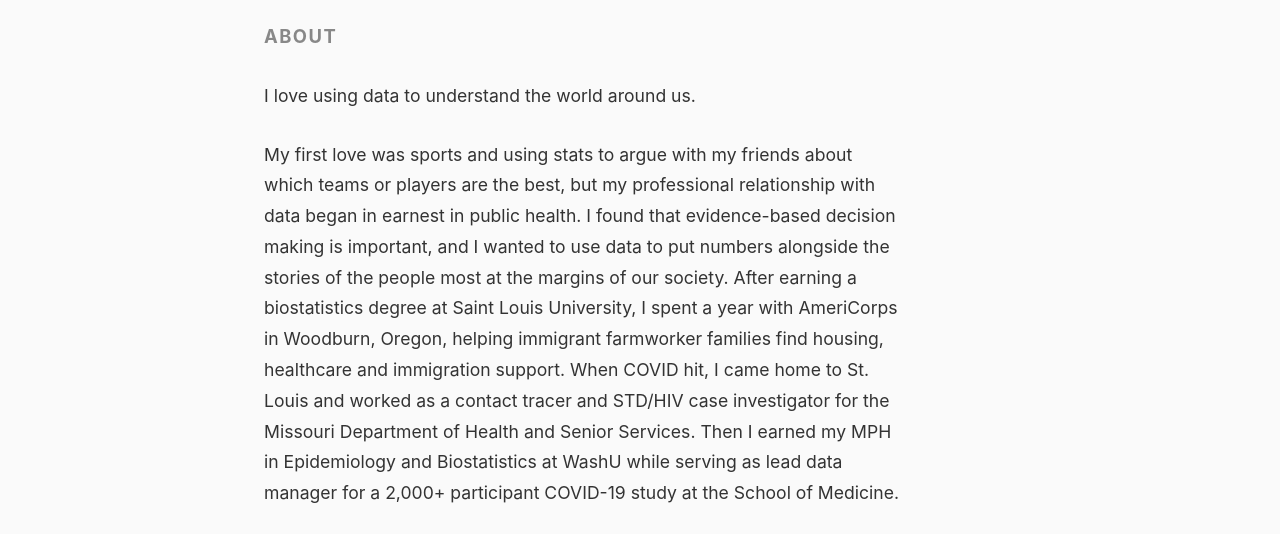
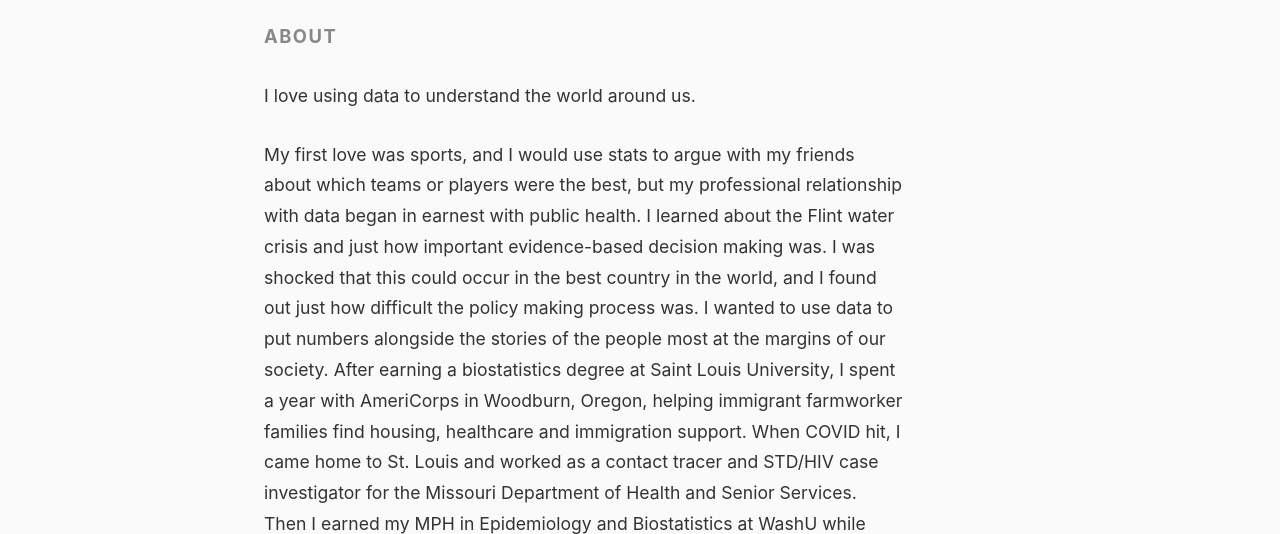
Before and after one commit to Hijodeagua/tremayne-watterson.github.io, a plain HTML site: page index.html in a window 1280 px wide. Shown: the part 209-743 px from the top of the page. Drawn offline with Linux system fonts and the light colour scheme.

Commit message:
Update About intro: add Flint water crisis origin
Co-Authored-By: Claude Fable 5.2 <noreply@anthropic.com>
Claude-Session: https://claude.ai/code/session_0134NKhS8TQG8WWnauER3WsA

```diff
--- a/index.html
+++ b/index.html
@@ -33,7 +33,7 @@
             I love using data to understand the world around us.
             </p>
             <p class="bio">
-            My first love was sports and using stats to argue with my friends about which teams or players are the best, but my professional relationship with data began in earnest in public health. I found that evidence-based decision making is important, and I wanted to use data to put numbers alongside the stories of the people most at the margins of our society. After earning a biostatistics degree at Saint Louis University, I spent a year with AmeriCorps in Woodburn, Oregon, helping immigrant farmworker families find housing, healthcare and immigration support. When COVID hit, I came home to St. Louis and worked as a contact tracer and STD/HIV case investigator for the Missouri Department of Health and Senior Services. Then I earned my MPH in Epidemiology and Biostatistics at WashU while serving as lead data manager for a 2,000+ participant COVID-19 study at the School of Medicine.
+            My first love was sports, and I would use stats to argue with my friends about which teams or players were the best, but my professional relationship with data began in earnest with public health. I learned about the Flint water crisis and just how important evidence-based decision making was. I was shocked that this could occur in the best country in the world, and I found out just how difficult the policy making process was. I wanted to use data to put numbers alongside the stories of the people most at the margins of our society. After earning a biostatistics degree at Saint Louis University, I spent a year with AmeriCorps in Woodburn, Oregon, helping immigrant farmworker families find housing, healthcare and immigration support. When COVID hit, I came home to St. Louis and worked as a contact tracer and STD/HIV case investigator for the Missouri Department of Health and Senior Services. Then I earned my MPH in Epidemiology and Biostatistics at WashU while serving as lead data manager for a 2,000+ participant COVID-19 study at the School of Medicine.
             </p>
             <p class="bio">
             For the last three years, I've built up my technical skills in the fintech sector at Red Ventures. I've owned a dynamic lead pricing model that underpins a system bringing in $100K+ a day, been the sole data scientist for multiple business units, and built successful, long-lasting models from the ground up. In this role, I've found both plenty of parallels and real differences between academia and health care and the tech and business worlds. But regardless of the field, to make analysis trustworthy, you need to build relationships with stakeholders, make smart evidence-based plans, and leave plenty of documentation so others can pick up where you left off, because priorities can change at the drop of a hat or an executive order.
```
